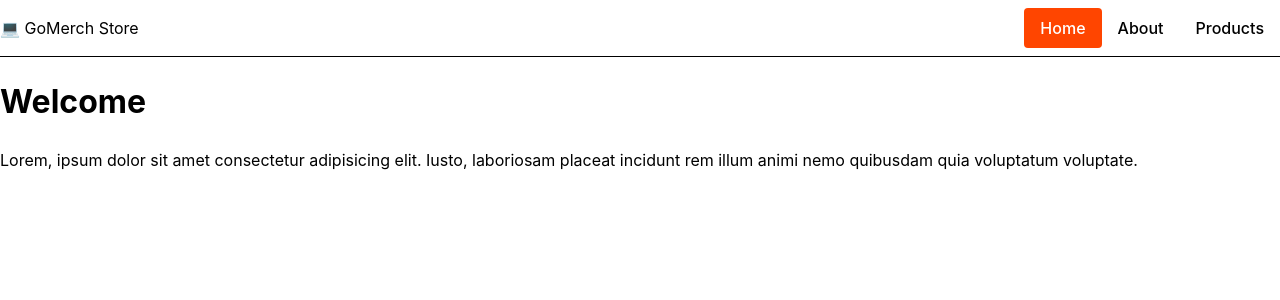
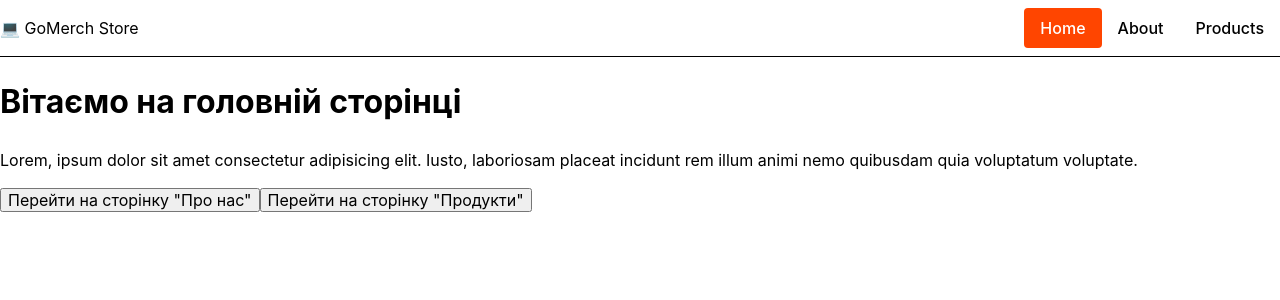
Before and after one commit to dvankevich/react-five, a React (Vite) app: page / in a window 1280 px wide. Shown: the top 300 px of the page. Built offline with nearby package versions, Linux system fonts and the light colour scheme.

Commit message:
add useNavigate to Home

```diff
--- a/src/pages/Home.jsx
+++ b/src/pages/Home.jsx
@@ -1,12 +1,21 @@
+import { useNavigate } from 'react-router-dom';
+
 export default function Home() {
+  const navigate = useNavigate();
   return (
     <main>
-      <h1>Welcome</h1>
+      <h1>Вітаємо на головній сторінці</h1>
       <p>
         Lorem, ipsum dolor sit amet consectetur adipisicing elit. Iusto,
         laboriosam placeat incidunt rem illum animi nemo quibusdam quia
         voluptatum voluptate.
       </p>
+      <button onClick={() => navigate('/about')}>
+        Перейти на сторінку "Про нас"
+      </button>
+      <button onClick={() => navigate('/products')}>
+        Перейти на сторінку "Продукти"
+      </button>
     </main>
   );
 }
```
